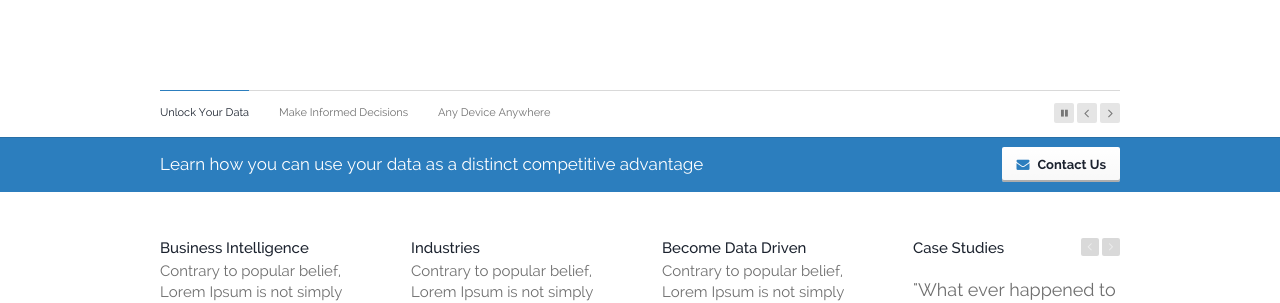
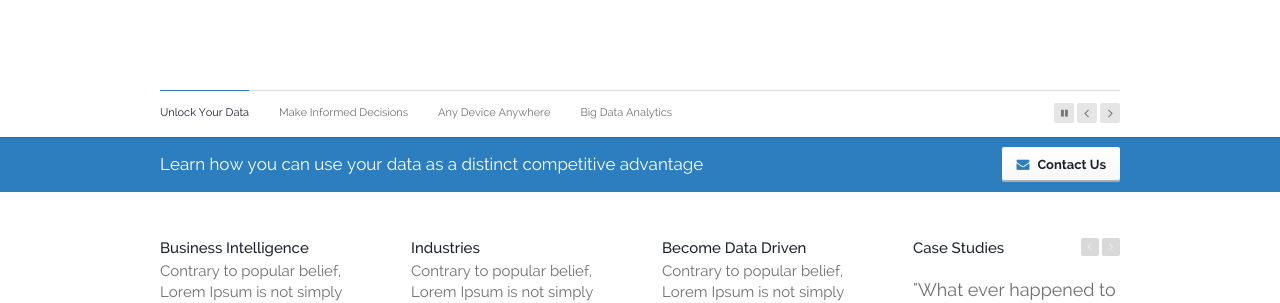
Before and after one commit to dtmtx/dtmtx.github.io, a Jekyll site: the page built from index.html, in a window 1280 px wide and 1352 px high. Shown: the part 488-791 px from the top of the window. Built offline with Jekyll 4.4.1, drawn with Linux system fonts in a browser that asks for light colours; Markdown is read by kramdown in place of the engine named in the settings.

Commit message:
additional slide banner

```diff
--- a/index.html
+++ b/index.html
@@ -144,6 +144,49 @@
           <!-- END Slide 3 -->
           <!-- ~~~~~~~~~~~~~~~~~ -->
 
+          <!-- ~~~~~~~~~~~~~~~~~ -->
+          <!-- Slide 4 (Left Text / Right Image) -->
+          <!-- ~~~~~~~~~~~~~~~~~ -->
+          <li class="slide-outer">
+            <div class="slide-inner">
+              <div class="content-width">
+                <div class="slide-style-3">
+                  <!-- ~~~~~~~~~~~~~~~~~ -->
+                  <!-- Left Column -->
+                  <!-- ~~~~~~~~~~~~~~~~~ -->
+                  <div class="left-column">
+                    <!-- Title Data is your distinct competitive advantage. -->
+                    <h1>Big Data Analytics<span>.</span></h1>
+                    <!-- Text Make quality informed decisions by getting quick insights from your data-->
+                    <p></p>
+                    <h2>We deliver information to desktop, tablet or mobile devices.</h2>
+                    <!-- Button -->
+                    <a class="button accent" href="solutions.html"><i class="fa fa-info-circle"></i>More Info</a>
+                    <!-- Button -->
+                    <!--a class="button white" href="#"><i class="fa fa-envelope"></i>Contact Us</a-->
+                  </div>
+                  <!-- ~~~~~~~~~~~~~~~~~ -->
+                  <!-- END Left Column -->
+                  <!-- ~~~~~~~~~~~~~~~~~ -->
+                  <!-- ~~~~~~~~~~~~~~~~~ -->
+                  <!-- Right Column -->
+                  <!-- ~~~~~~~~~~~~~~~~~ -->
+                  <div class="right-column">
+                    <!-- Image -->
+                    <!--img alt="" src="images/iphone-image.png"/-->
+                    <img alt="" src="images/Big-Data.jpg"/>
+                  </div>
+                  <!-- ~~~~~~~~~~~~~~~~~ -->
+                  <!-- END Right Column -->
+                  <!-- ~~~~~~~~~~~~~~~~~ -->
+                </div>
+              </div>
+            </div>
+          </li>
+          <!-- ~~~~~~~~~~~~~~~~~ -->
+          <!-- END Slide 4 -->
+          <!-- ~~~~~~~~~~~~~~~~~ -->
+
         </ul>
         <!-- ~~~~~~~~~~~~~~~~~~~~~~~~~~~~~~~ -->
         <!-- END Slides -->
@@ -163,6 +206,7 @@
                 <li><a data-slide-index="0" href="">Unlock Your Data</a></li>
                 <li><a data-slide-index="1" href="">Make Informed Decisions</a></li>
                 <li><a data-slide-index="2" href="">Any Device Anywhere</a></li>
+                <li><a data-slide-index="3" href="">Big Data Analytics</a></li>
               </ul>
               <!-- ~~~~~~~~~~~~~~~~~ -->
               <!-- END Slide Links -->
```
Also changed, not shown: images/Big-Data.jpg.
